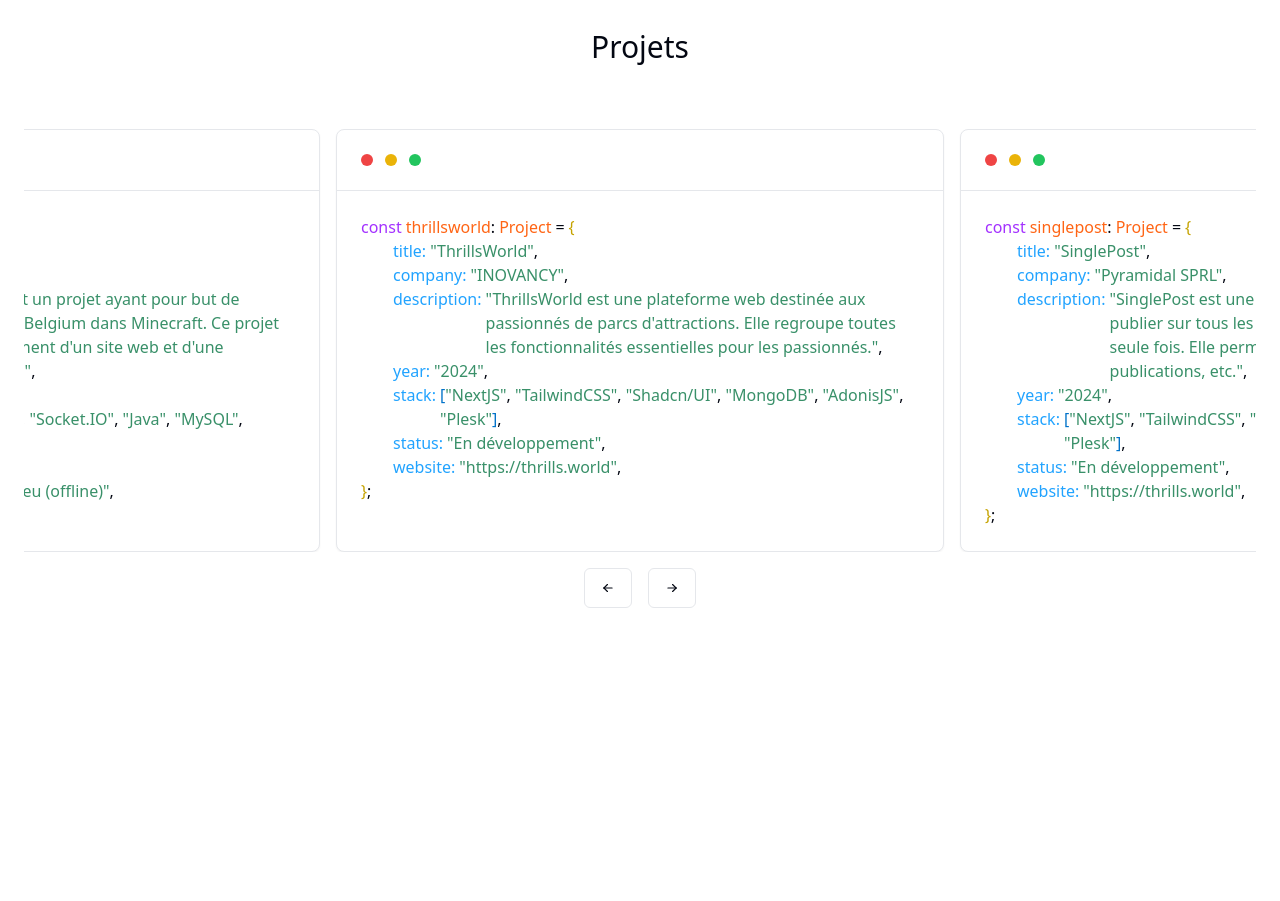
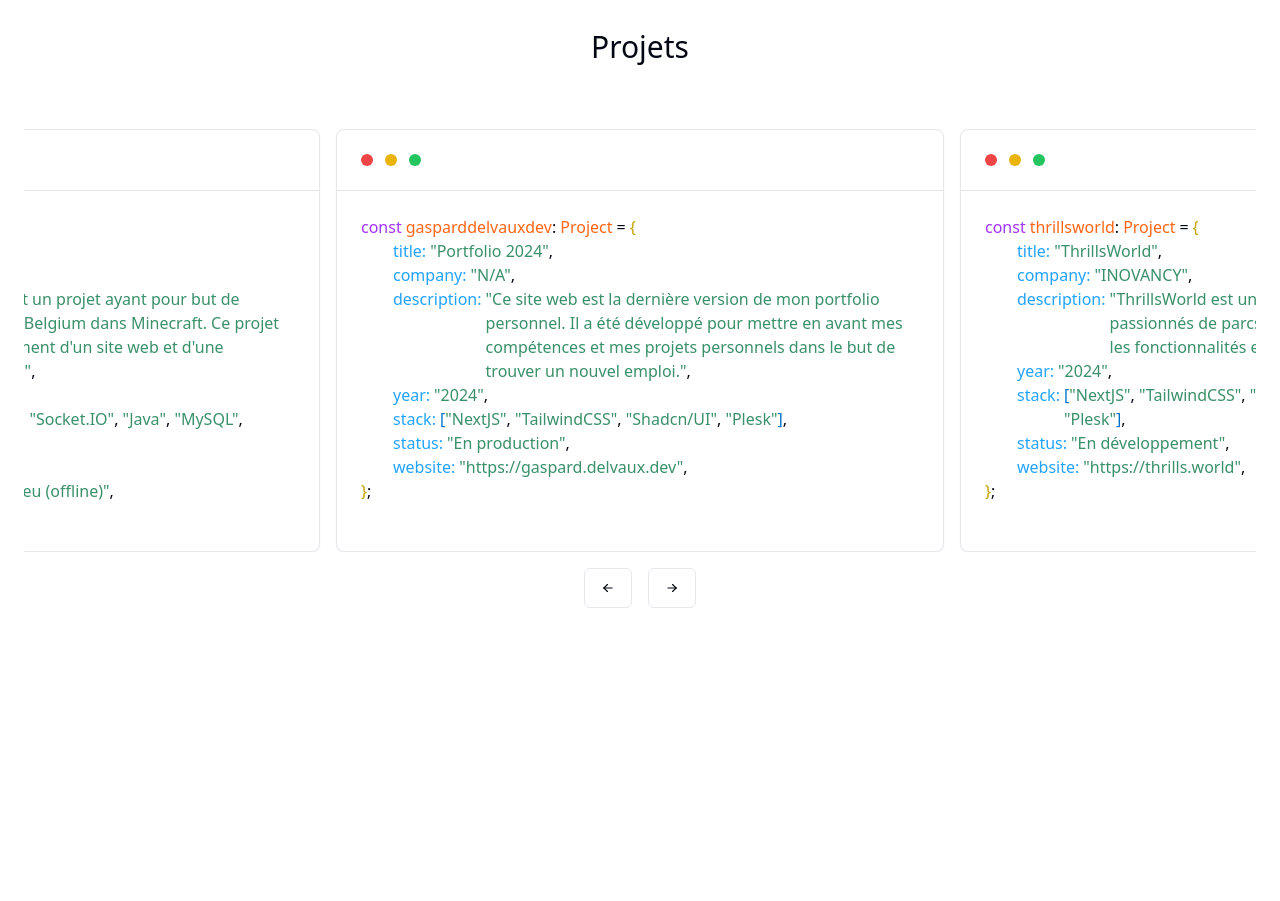
Before and after one commit to gasparddelvaux/dx-portfolio, a Next.js app: page / in a window 1280 px wide. Shown: the part 3860-4761 px from the top of the page. Built offline with nearby package versions, Linux system fonts and the light colour scheme.

Commit message:
Add project

```diff
--- a/src/components/home/projects.tsx
+++ b/src/components/home/projects.tsx
@@ -12,6 +12,20 @@
 import CodeBlock from "./code";
 
 const projects: Code[] = [
+  {
+    variableName: "gasparddelvauxdev",
+    type: "Project",
+    content: {
+      title: "Portfolio 2024",
+      company: "N/A",
+      description:
+        "Ce site web est la dernière version de mon portfolio personnel. Il a été développé pour mettre en avant mes compétences et mes projets personnels dans le but de trouver un nouvel emploi.",
+      year: "2024",
+      stack: ["NextJS", "TailwindCSS", "Shadcn/UI", "Plesk"],
+      status: "En production",
+      website: "https://gaspard.delvaux.dev",
+    },
+  },
   {
     variableName: "thrillsworld",
     type: "Project",
```
